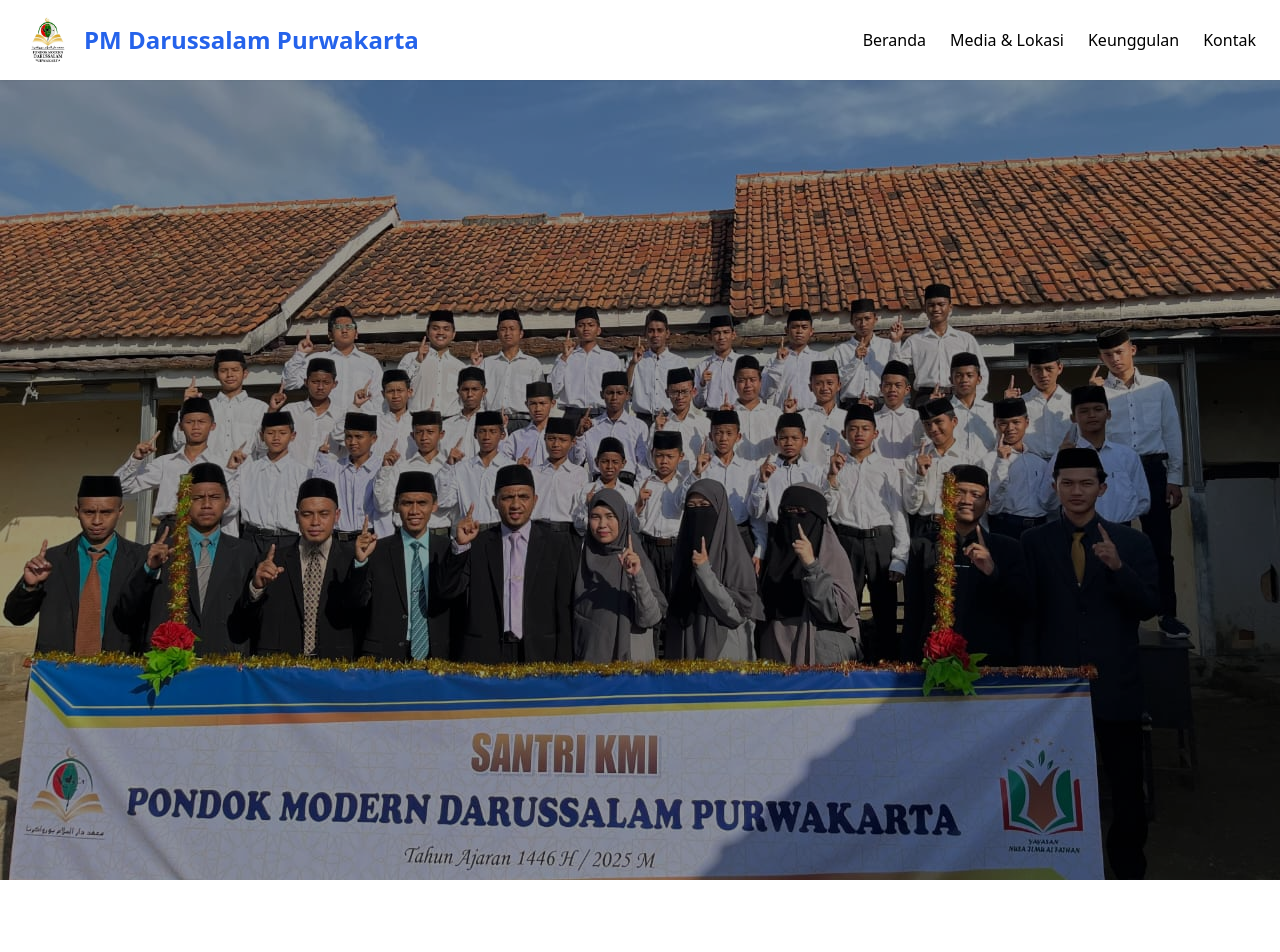
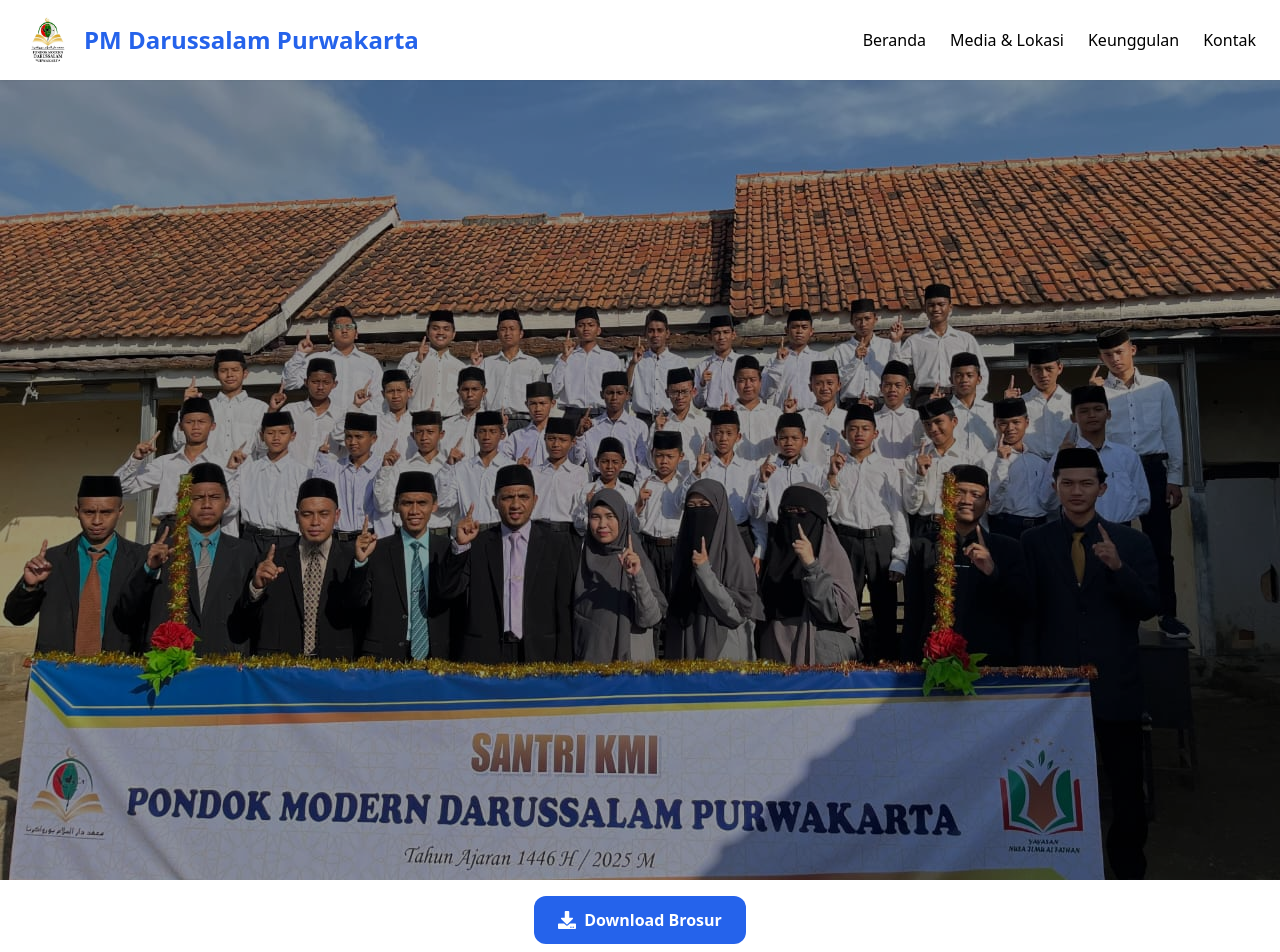
Before and after one commit to Hafidtsh/webschool, a React (Create React App) app: page / in a window 1280 px wide. Shown: the top 952 px of the page. Built offline with nearby package versions, Linux system fonts and the light colour scheme.

Commit message:
fitur tombol brosur

```diff
--- /dev/null
+++ b/src/component/Button.js
@@ -0,0 +1,28 @@
+import React from "react";
+import { FaDownload } from "react-icons/fa";
+
+export default function Button() {
+  return (
+    <div className="flex justify-center items-center w-full px-4">
+      <a
+        href="/files/brosur.pdf"
+        download
+        className="
+          inline-flex items-center gap-2
+          px-5 py-3 md:px-6 md:py-3
+          my-4
+          rounded-xl
+          bg-blue-600
+          text-white
+          font-semibold
+          text-sm md:text-base
+          hover:bg-blue-700
+          transition
+        "
+      >
+        <FaDownload className="text-base md:text-lg" />
+        Download Brosur
+      </a>
+    </div>
+  );
+}
--- a/src/component/Card.js
+++ b/src/component/Card.js
@@ -26,7 +26,7 @@
   ];
 
   return (
-    <section id="#card" className="max-w-7xl mx-auto px-6 py-20">
+    <section id="card" className="max-w-7xl mx-auto px-6 py-20">
       <h3 className="text-3xl font-bold text-center mb-12">Keunggulan Sekolah</h3>
 
       <div className="grid grid-cols-1 sm:grid-cols-2 md:grid-cols-3 gap-8">
--- a/src/component/Footer.js
+++ b/src/component/Footer.js
@@ -29,7 +29,7 @@
           <a href="https://web.facebook.com/profile.php?id=100092544127425" target="_blank" rel="noopener noreferrer" className="p-2 rounded-full bg-blue-600 hover:bg-blue-500 transition">
             <FaFacebook size={18} />
           </a>
-          <a href="https://web.facebook.com/profile.php?id=100092544127425" target="_blank" rel="noopener noreferrer" className="p-2 rounded-full bg-blue-600 hover:bg-blue-500 transition">
+          <a href="https://x.com/DarussalamSP23" target="_blank" rel="noopener noreferrer" className="p-2 rounded-full bg-blue-600 hover:bg-blue-500 transition">
             <FaTwitter size={18} />
           </a>
         </div>
--- a/src/component/Home.js
+++ b/src/component/Home.js
@@ -5,6 +5,7 @@
 import Card from "./Card";
 import foto1 from "../assets/backgroud2.jpeg";
 import Profil from "./Profil";
+import Button from "./Button";
 
 export default function Home() {
   return (
@@ -23,6 +24,7 @@
       </div>
 
       {/* Section lain normal */}
+      <Button />
       <Profil />
       <Card />
       <Footer />
--- a/src/component/Profil.js
+++ b/src/component/Profil.js
@@ -3,8 +3,7 @@
 export default function Profil() {
   return (
     <div>
-      {" "}
-      <section id="#profil" className="max-w-7xl mx-auto px-6 py-20">
+      <section id="profil" className="max-w-7xl mx-auto px-6 py-20">
         <h2 className="text-3xl font-bold text-center mb-12">Media & Lokasi Sekolah</h2>
 
         <div className="grid grid-cols-1 md:grid-cols-2 gap-10">
```
Also changed, not shown: 1 other file (tests, documents, lock files or other folders).
